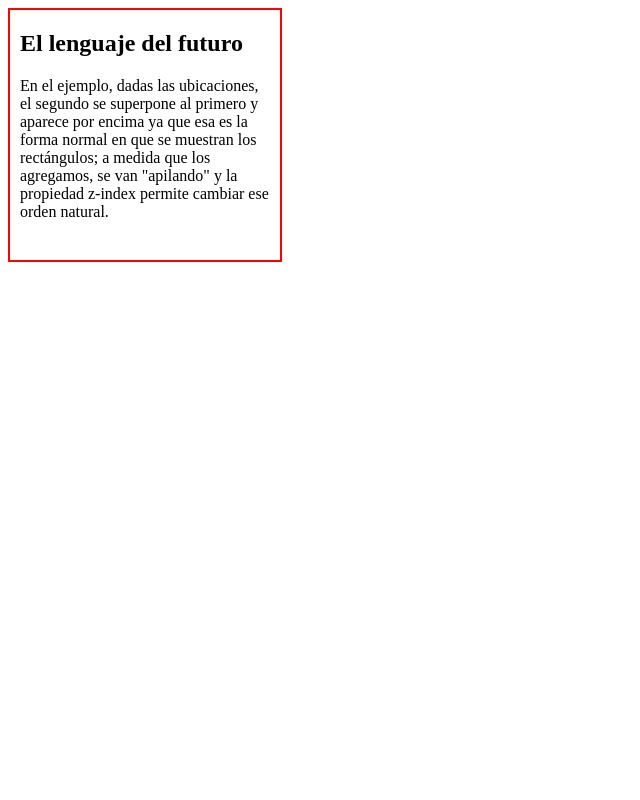
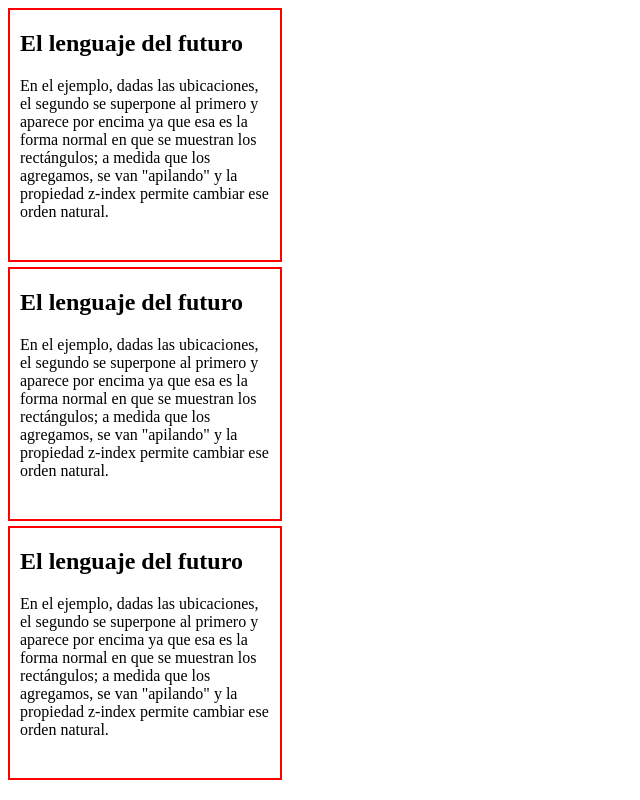
Before and after one commit to guadalupeguerrero/MarginPadding, a plain HTML site: page index.html in a window 1280 px wide. Shown: the whole page, without its empty margins (0-640 px from the left). Drawn offline with Linux system fonts and the light colour scheme.

Commit message:
Padding dos

```diff
--- a/css/stylesheet.css
+++ b/css/stylesheet.css
@@ -2,6 +2,7 @@ div{
 	border: 2px solid red;
 	width: 270px;
 	height: 250px;
+	margin: 0px 0px 5px 0px;
 
 }
 
--- a/index.html
+++ b/index.html
@@ -11,5 +11,14 @@
 			<p>En el ejemplo, dadas las ubicaciones, el segundo se superpone al primero y aparece por encima ya que esa es la forma normal en que se muestran los rectángulos; a medida que los agregamos, se van "apilando" y la propiedad z-index permite cambiar ese orden natural.</p>
 		</div>
 
+		<div>
+			<h2>El lenguaje del futuro</h2>
+			<p>En el ejemplo, dadas las ubicaciones, el segundo se superpone al primero y aparece por encima ya que esa es la forma normal en que se muestran los rectángulos; a medida que los agregamos, se van "apilando" y la propiedad z-index permite cambiar ese orden natural.</p>
+		</div>
+
+		<div>
+			<h2>El lenguaje del futuro</h2>
+			<p>En el ejemplo, dadas las ubicaciones, el segundo se superpone al primero y aparece por encima ya que esa es la forma normal en que se muestran los rectángulos; a medida que los agregamos, se van "apilando" y la propiedad z-index permite cambiar ese orden natural.</p>
+		</div>
 	</body>
 	</html>
```
